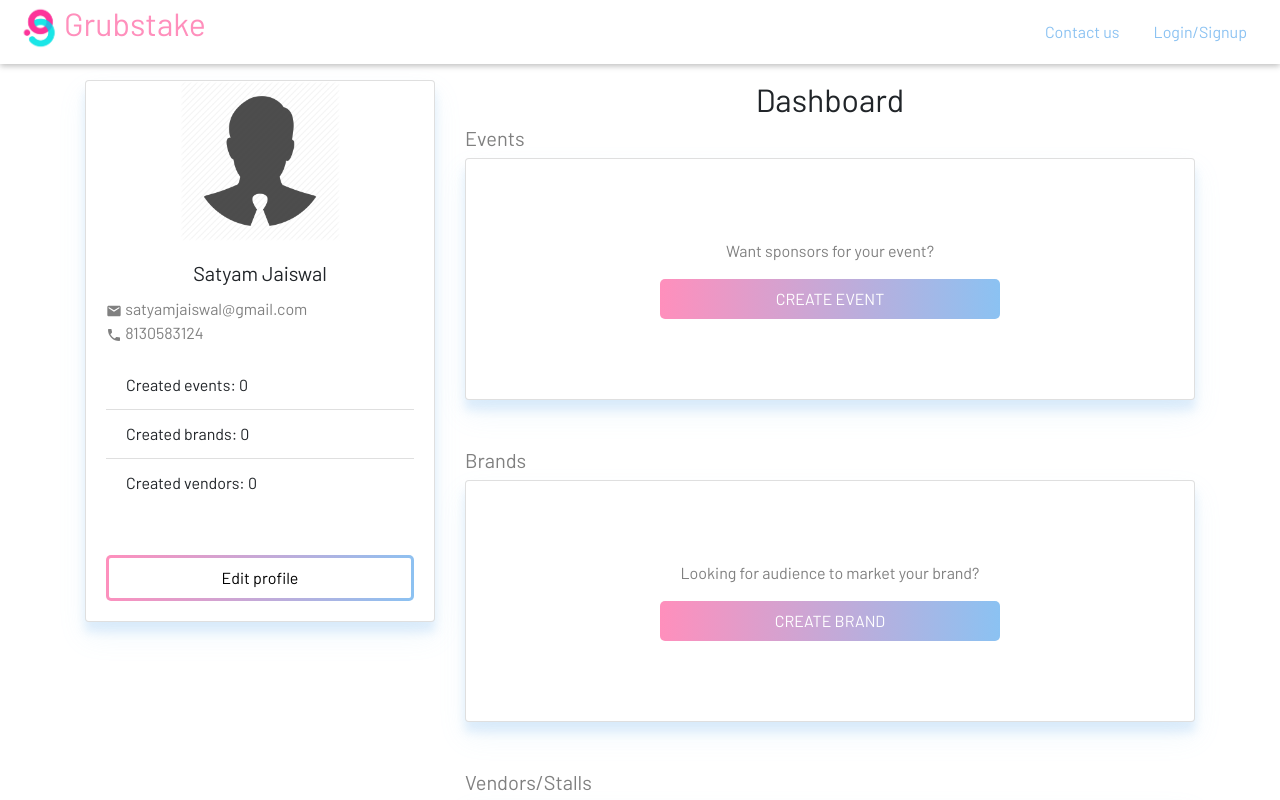
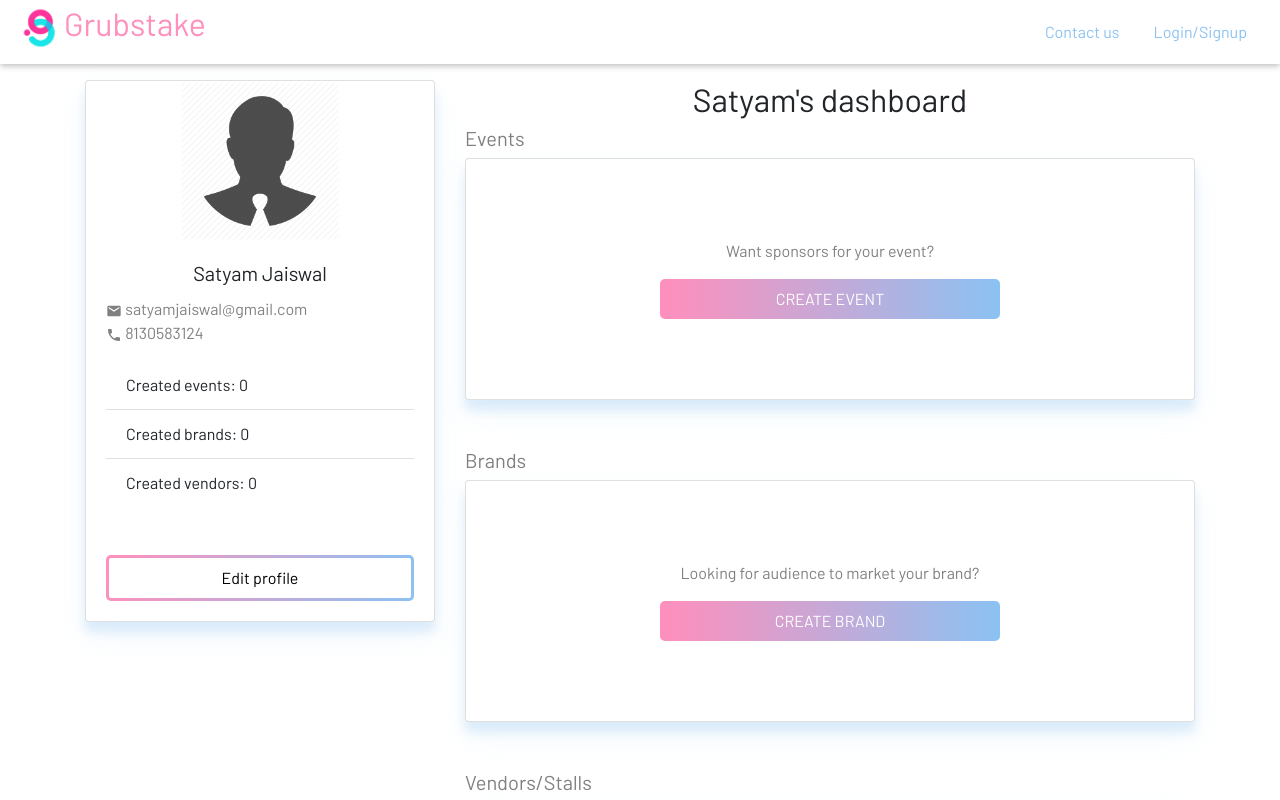
Before and after one commit to shivamvk/Grubstake-frontend, a React (Create React App) app: page /user/dashboard in a window 1280 px wide. Shown: the top 800 px of the page. Built offline with nearby package versions, Linux system fonts and the light colour scheme.

Commit message:
removed button outline active black color

```diff
--- a/src/User/Dashboard/sections/DashboardSection.js
+++ b/src/User/Dashboard/sections/DashboardSection.js
@@ -6,7 +6,7 @@ import "./DashboardSection.css";
 const DashboardSection = (props) => {
   return (
     <>
-      <h2>Dashboard</h2>
+      <h2>Satyam's dashboard</h2>
       {props.events.length === 0 ? (
         <EmptyList
           title="Events"
--- a/src/shared/FormElements/Button.css
+++ b/src/shared/FormElements/Button.css
@@ -52,3 +52,7 @@
 .btn-main:focus {
   outline: none;
 }
+
+.btn-outline:focus{
+  outline: none;
+}
```
